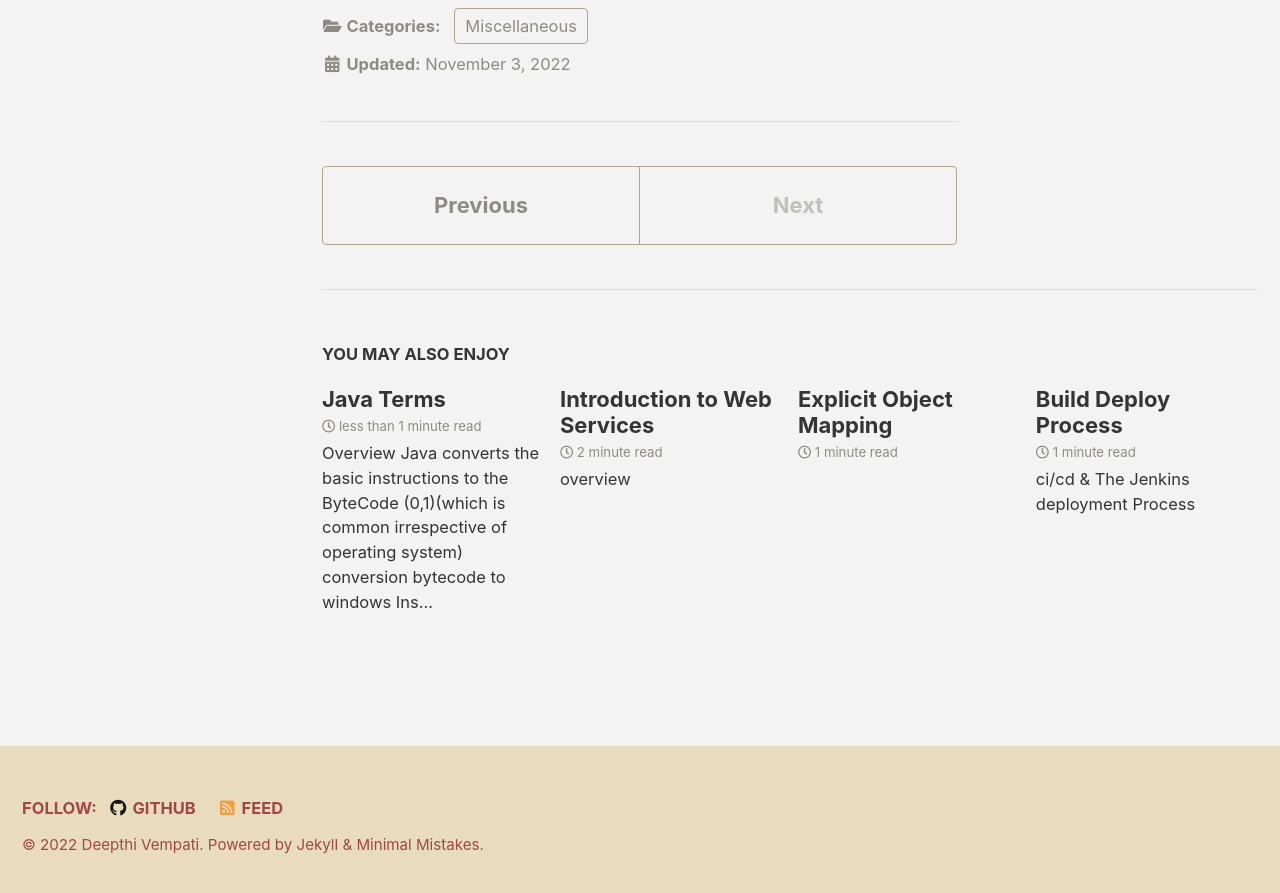
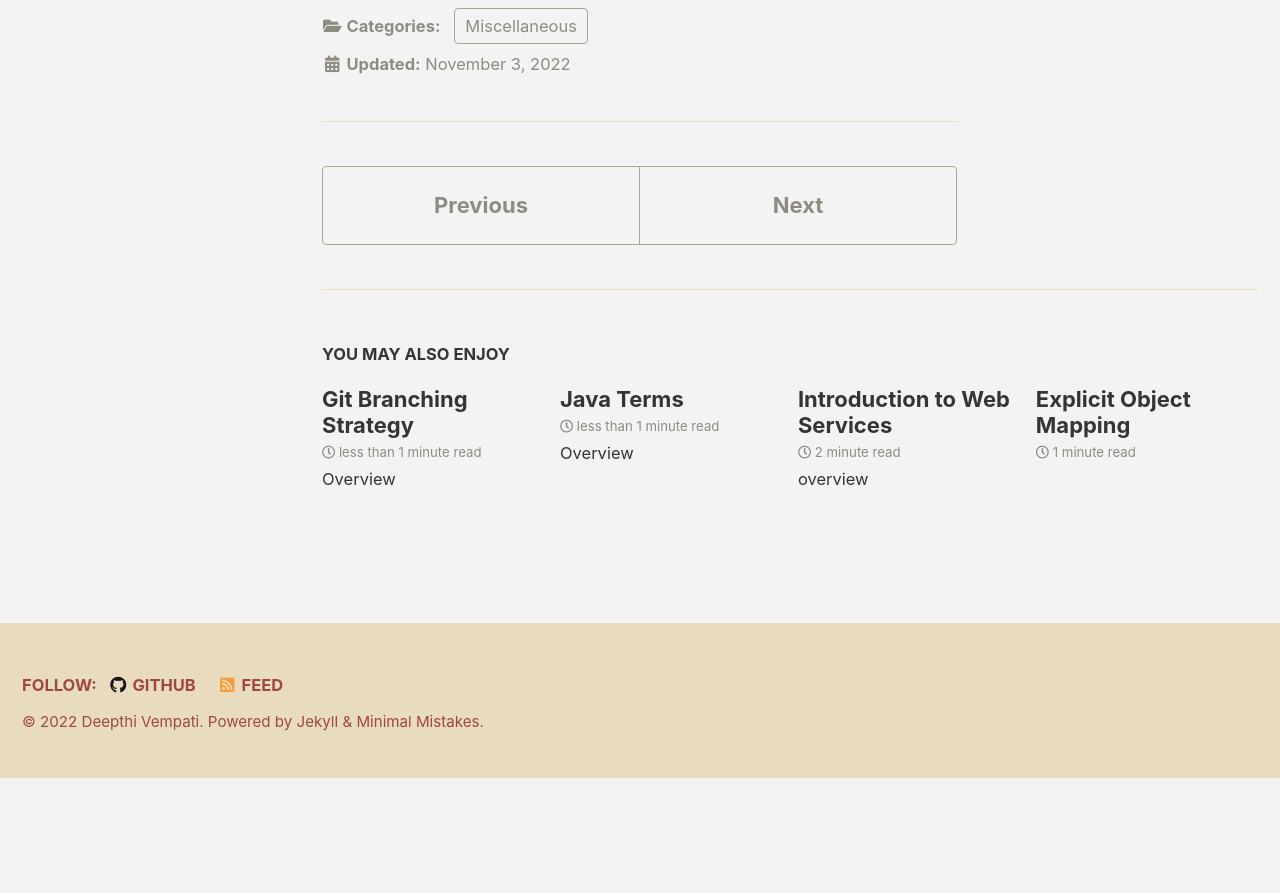
Before and after one commit to deepthivempati/deepthivempati.github.io, a Jekyll site: the page built from _posts/2022-02-11-intellij-shortcuts.md, in a window 1280 px wide and 900 px high, scrolled down 2082 px. Shown: the top 893 px of the window. Built offline with Jekyll 4.4.1, drawn with Linux system fonts in a browser that asks for light colours; cached includes are drawn as plain includes; after the commit the page ends 2860 px from its top, so only the background shows below that; some of the changed lines change nothing that is shown; some of the changed text lies outside the part shown.

Commit message:
Git Branching

```diff
--- a/_posts/2022-02-11-intellij-shortcuts.md
+++ b/_posts/2022-02-11-intellij-shortcuts.md
@@ -1,5 +1,5 @@
 ---
-title:  "intellij idea shortcuts"
+title:  "Intellij idea shortcuts"
 date:   2022-11-02 22:28:00
 categories: ['Miscellaneous']
 tags: ['Miscellaneous']
--- /dev/null
+++ b/_posts/2022-11-06-git-branching-strategy.md
@@ -0,0 +1,24 @@
+---
+title:  "Git Branching Strategy"
+date:   2022-11-05 18:25:00
+categories: ['Miscellaneous']
+tags: ['Miscellaneous']
+---
+
+## Overview
+
+## **Steps:**
+* Develop -> Master(merge on the day of release - Oct 01)
+* Next Day(Oct - 02) bugfix/release16 branch creation(all PROD defects from the release, during warrenty period, will be made in this branch)
+* After release Warrenty period -> if any PROD defect -> feature from bugfix/Release and merge the feature branch - R16+ code
+* After release: Develop branch (All R16 code) is now prepared for next release by back merging the future/develop (which has R17 related code)
+* After Warrenty period (2 week) keep making changing in bugfix/release (Release during warrenty period means merging bugfix with master)
+* Backmerge from bugfix to develop -> after warrenty (develop will have R17+R16+changes)
+* Master Branch -> unicorn-dev branch(PROD equivalent branch)
+* suppose next release is on Dec 01, on Nov 01, some emergency defect is logged in PROD - sev1(severe) and p1(Priority) ticket
+* Then the emergency hot fix will be made in unicorn-dev(feature merged to unicorn-dev)
+
+
+## Reference
+
+[Link]: (https://nvie.com/posts/a-successful-git-branching-model)
```
Also changed, not shown: _posts/java/2022-11-01-java-terms.md (+1 -0 lines).
